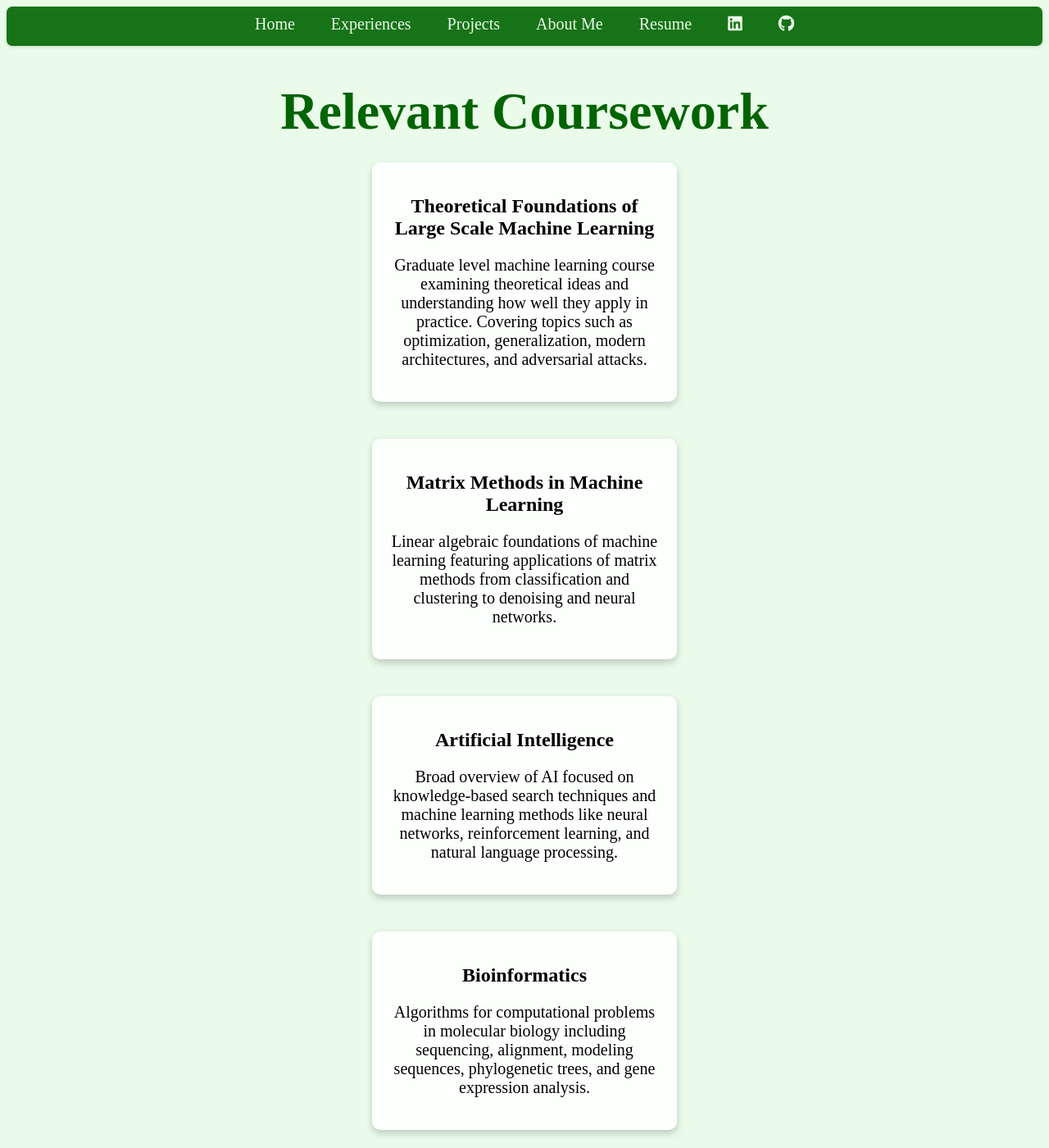
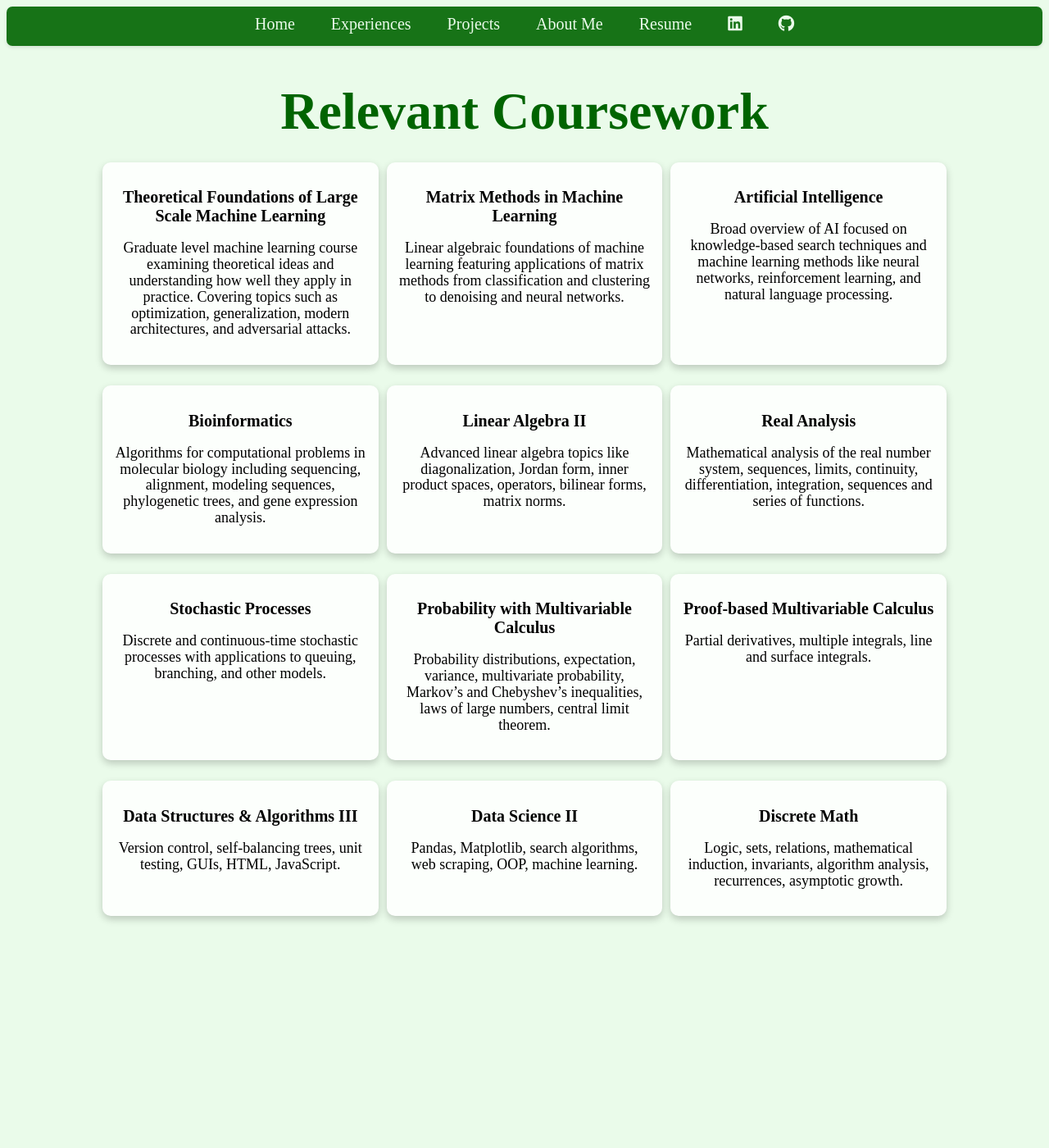
Before and after one commit to jacksonkunde/jacksonkunde.github.io, a Jekyll site: the page built from _pages/courses.html, in a window 1280 px wide and 1400 px high. Shown: the whole window at 82% size. Built offline with Jekyll 4.4.1, drawn with Linux system fonts in a browser that asks for light colours.

Commit message:
updating courses layout

```diff
--- /dev/null
+++ b/_layouts/courses.html
@@ -0,0 +1,15 @@
+<!DOCTYPE html>
+<html lang="en">
+<head>
+    <meta charset="UTF-8">
+    <meta name="viewport" content="width=device-width, initial-scale=1.0">
+    <title>{{ page.title }}</title>
+    <link rel="stylesheet" href="/styles.css">
+    <link rel="icon" href="/resources/ai_snoopy.png" type="image/png">
+    <link rel="stylesheet" href="https://cdnjs.cloudflare.com/ajax/libs/font-awesome/5.15.4/css/all.min.css">
+</head>
+<body>
+    {% include navbar.html %}
+    {{ content }}
+</body>
+</html>
--- a/_pages/courses.html
+++ b/_pages/courses.html
@@ -1,72 +1,17 @@
 ---
 title: Jackson Kunde
-layout: default
+layout: courses
 permalink: /courses
 ---
 
-  <div class="container course">
-    <h1>Relevant Coursework</h1>
-    <div class="course-grid">
+<div class="course-container">
+  <h1>Relevant Coursework</h1>
+  <div class="course-grid">
+    {% for course in site.data.courses %}
       <div class="description-container course">
-        <h2>Theoretical Foundations of Large Scale Machine Learning</h2>
-        <p>Graduate level machine learning course examining theoretical ideas and understanding how well they apply in practice. Covering topics such as optimization, generalization, modern architectures, and adversarial attacks.</p>
+        <h2>{{ course.title }}</h2>
+        <p>{{ course.description }}</p>
       </div>
-
-      <div class="description-container course">
-        <h2>Matrix Methods in Machine Learning</h2>
-        <p>Linear algebraic foundations of machine learning featuring applications of matrix methods from classification and clustering to denoising and neural networks.</p>
-      </div>
-
-      <div class="description-container course">
-        <h2>Artificial Intelligence</h2>
-        <p>Broad overview of AI focused on knowledge-based search techniques and machine learning methods like neural networks, reinforcement learning, and natural language processing.</p>
-      </div>
-
-      <div class="description-container course">
-        <h2>Bioinformatics</h2>
-        <p>Algorithms for computational problems in molecular biology including sequencing, alignment, modeling sequences, phylogenetic trees, and gene expression analysis.</p>
-      </div>
-
-      <div class="description-container course">
-        <h2>Linear Algebra II</h2>
-        <p>Advanced linear algebra topics like diagonalization, Jordan form, inner product spaces, operators, bilinear forms, matrix norms.</p>
-      </div>
-
-      <div class="description-container course">
-        <h2>Real Analysis</h2>
-        <p>Mathematical analysis of the real number system, sequences, limits, continuity, differentiation, integration, sequences and series of functions.</p>
-      </div>
-
-      <div class="description-container course">
-        <h2>Stochastic Processes</h2>
-        <p>Discrete and continuous-time stochastic processes with applications to queuing, branching, and other models.</p>
-      </div>
-
-      <div class="description-container course">
-        <h2>Probability with Multivariable Calculus</h2>
-        <p>Probability distributions, expectation, variance, multivariate probability, Markov’s and Chebyshev’s inequalities, laws of large numbers, central limit theorem.</p>
-      </div>
-
-      <div class="description-container course">
-        <h2>Proof-based Multivariable Calculus</h2>
-        <p>Partial derivatives, multiple integrals, line and surface integrals.</p>
-      </div>
-
-      <div class="description-container course">
-        <h2>Data Structures & Algorithms III</h2>
-        <p>Version control, self-balancing trees, unit testing, GUIs, HTML, JavaScript.</p>
-      </div>
-
-      <div class="description-container course">
-        <h2>Data Science II</h2>
-        <p>Pandas, Matplotlib, search algorithms, web scraping, OOP, machine learning.</p>
-      </div>
-
-      <div class="description-container course">
-        <h2>Discrete Math</h2>
-        <p>Logic, sets, relations, mathematical induction, invariants, algorithm analysis, recurrences, asymptotic growth.</p>
-      </div>
-    </div>
+    {% endfor %}
   </div>
-</body>
-</html>
+</div>
--- a/styles.css
+++ b/styles.css
@@ -260,7 +260,6 @@ h2 {
     height: auto;
 }
 
-
 .experience {
     display: flex;
     align-items: center; /* Center the thumbnail vertically */
@@ -320,43 +319,38 @@ h2.personal {
     border-radius: 10px;
 }
 
-/* Course List Page */
-.course .container {
-    max-width: 1200px; /* Adjusted max-width */
+/* Main container for the course page */
+.course-container {
+    max-width: 1000px;
     margin: 0 auto;
     padding: 0 20px;
+    text-align: center;
 }
 
+/* Responsive grid layout */
 .course-grid {
-    display: flex;
-    flex-wrap: wrap;
-    justify-content: center; /* Changed justify-content to center */
-    gap: 20px; /* Add gap between the boxes */
+    display: grid;
+    grid-template-columns: repeat(auto-fill, minmax(250px, 1fr));
+    gap: 0px 40px;
+    justify-items: center;
 }
 
-.course .description-container {
-    width: calc(45% - 10px); /* Adjusted width to take up more space */
-    margin-bottom: 20px;
-    padding: 20px;
-    border-radius: 10px;
-    background-color: #fcfffc;
-    box-shadow: 0 4px 10px rgba(0, 0, 0, 0.2);
+.description-container.course {
+    padding: 15px; /* Adjust as needed */
 }
 
-.course .description-container h2 {
-    font-size: 24px; /* Adjust the font size for the course title */
-    margin-bottom: 10px; /* Add margin bottom for better spacing */
+
+.course-container .course-grid .description-container h2 {
+    font-size: 20px;
+    margin-bottom: 10px;
+    font-weight: bold;
 }
 
-.course .description-container p {
-    font-size: 20px; /* Adjust the font size for the course description */
+.course-container .course-grid .description-container p {
+    font-size: 18px; /* Reduced font size for description text */
+    line-height: 1.1; /* Increase line height for readability */
 }
 
-@media (max-width: 768px) {
-    .course .description-container {
-        width: calc(70% - 20px); /* Adjust the width for smaller screens */
-    }
-}
 /* Table styles */
 table {
     width: 100%;
```
Also changed, not shown: _data/courses.yml (added, +35 -0 lines).
